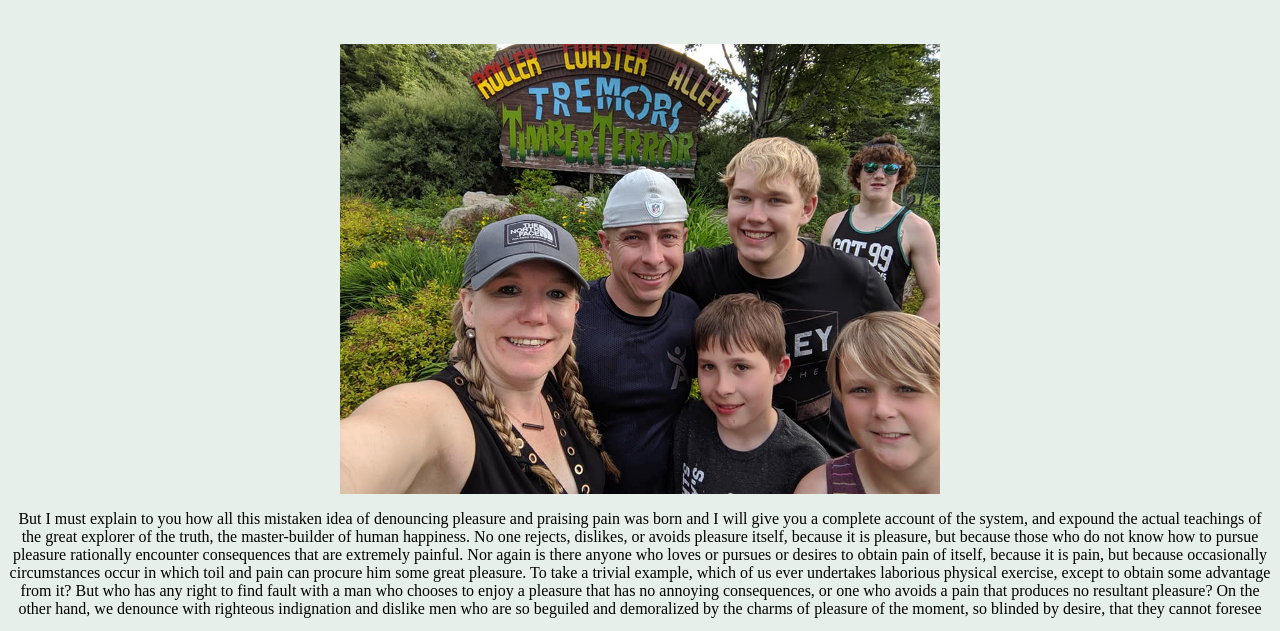
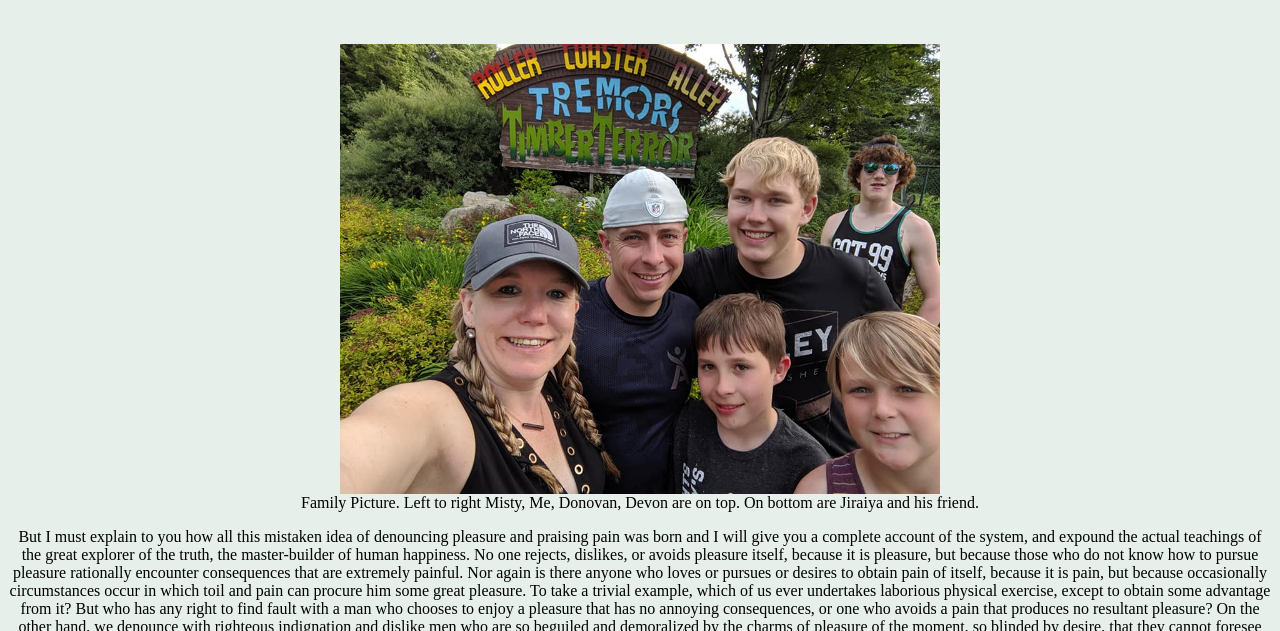
Before and after one commit to Mortr0n/Fake_Blog, a plain HTML site: page index.html in a window 1280 px wide. Shown: the part 130-761 px from the top of the page. Drawn offline with Linux system fonts and the light colour scheme.

Commit message:
Update index.html
updated with a figcaption.  Still needs actual content for the paragraph

```diff
--- a/index.html
+++ b/index.html
@@ -80,7 +80,12 @@
     <div class="header">
         <h1>Chris Morton's Blog</h1>
     </div>
-    <img src="Family2.jpg" alt="A Picture of me and my family" class="center" width="600">
+    <figure>
+        <img src="Family2.jpg" alt="A Picture of me and my family" class="center" width="600">
+       <center><figcaption>Family Picture. Left to right Misty, Me, Donovan, Devon are on top.  On bottom are Jiraiya and his friend.</figcaption></center>
+    </figure>
+
+
     <div class="paragraph">
         <p>
             But I must explain to you how all this mistaken idea of denouncing pleasure and praising pain was born and I
```
